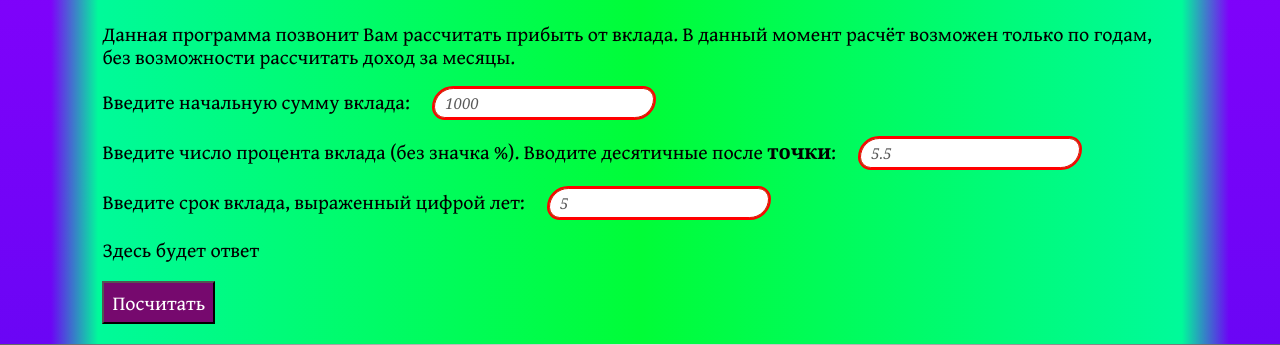
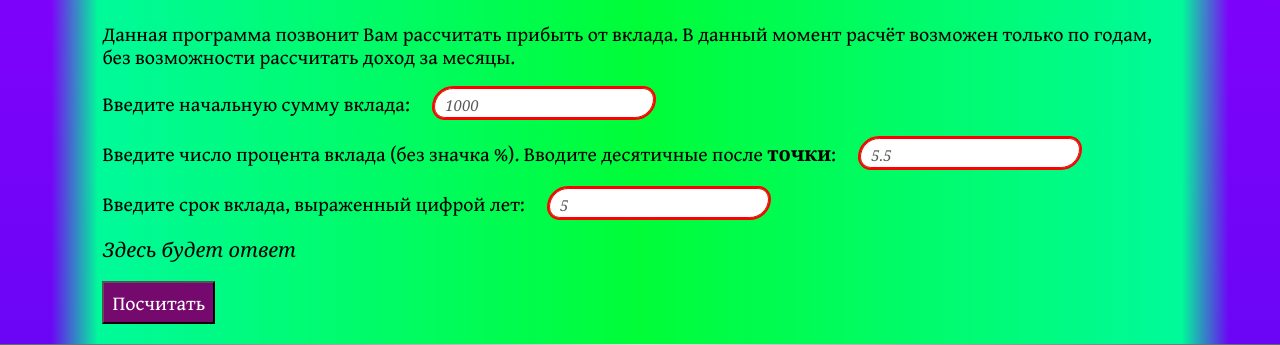
Before and after one commit to Scaler158/Scaler-s-site, a PHP site: page /contribution.php in a window 1280 px wide. Shown: the part 1137-1482 px from the top of the page. Run offline with PHP 8.4, Linux system fonts and the light colour scheme; some web fonts are replaced.

Commit message:
Инпуты и аутпуты стиль
Аутпут фраза до срабатывания теперь курсивом
Инпуты с цифрами - больше размер цифр.

```diff
--- a/Scaler-s-site/contribution.php
+++ b/Scaler-s-site/contribution.php
@@ -36,7 +36,7 @@
 		<p>Введите число процента вклада (без значка %). Вводите десятичные после <strong>точки</strong>: <input type="number" placeholder="5.5" id="procent"></p>
 		<p>Введите срок вклада, выраженный цифрой лет: <input type="number" placeholder="5" id="userYear"></p>
 
-		<output id="info">Здесь будет ответ</output>
+		<output id="info"><i>Здесь будет ответ</i></output>
 
 		<button type="button" onclick="start();">Посчитать</button>
 
--- a/Scaler-s-site/styles/all_style.css
+++ b/Scaler-s-site/styles/all_style.css
@@ -122,14 +122,13 @@
 			width: 220px;
 			margin-left: 20px;
 			padding: 0 0 0 10px;
-				font-size: 16px;
 			border-radius: 59px 33px;
 				transition: transform 0.2s ease;
 		}
 
 		input:focus{
 			padding: 10px 10px 10px 15px;
-				font-size: 17px;
+				font-size: 20px;
 				transform: scale(110%);
 				background-color: #ffffff;
 			outline: 2px solid #000000;
```
